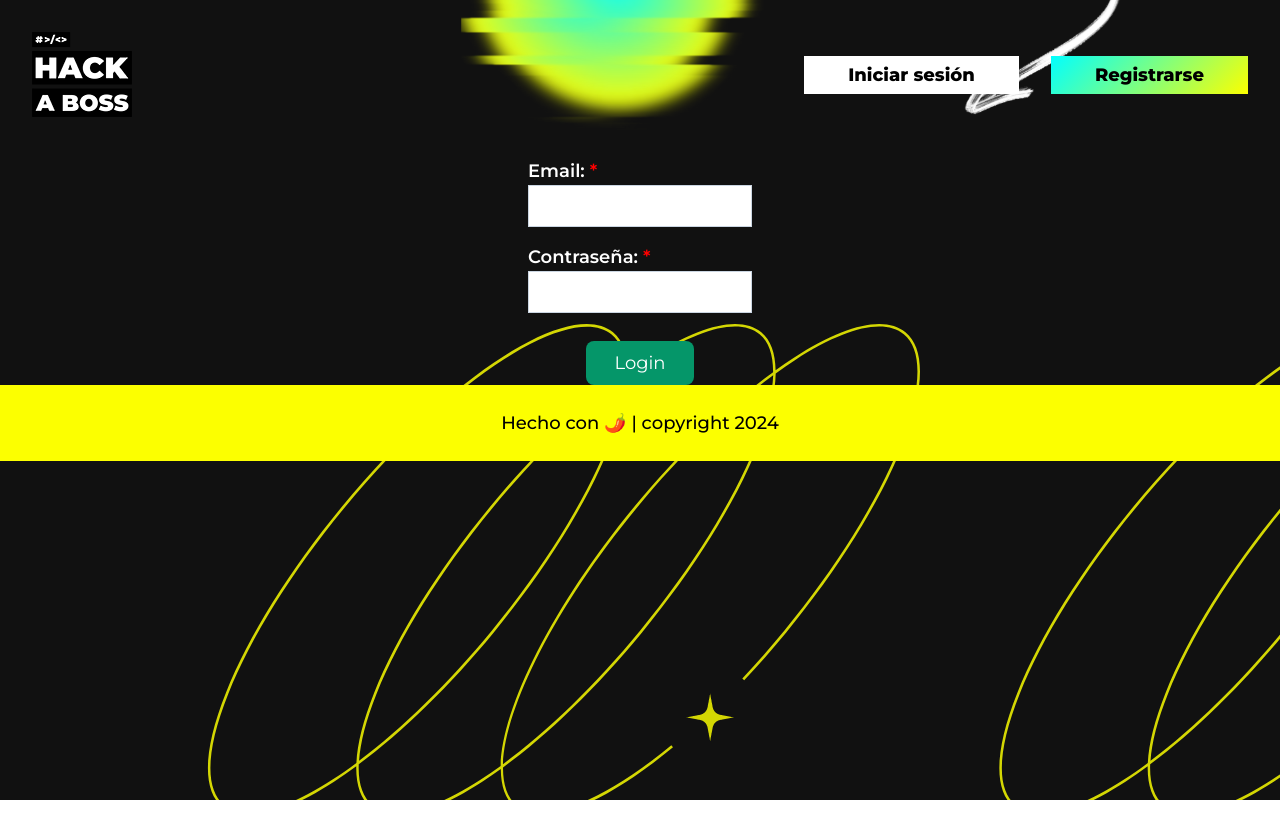
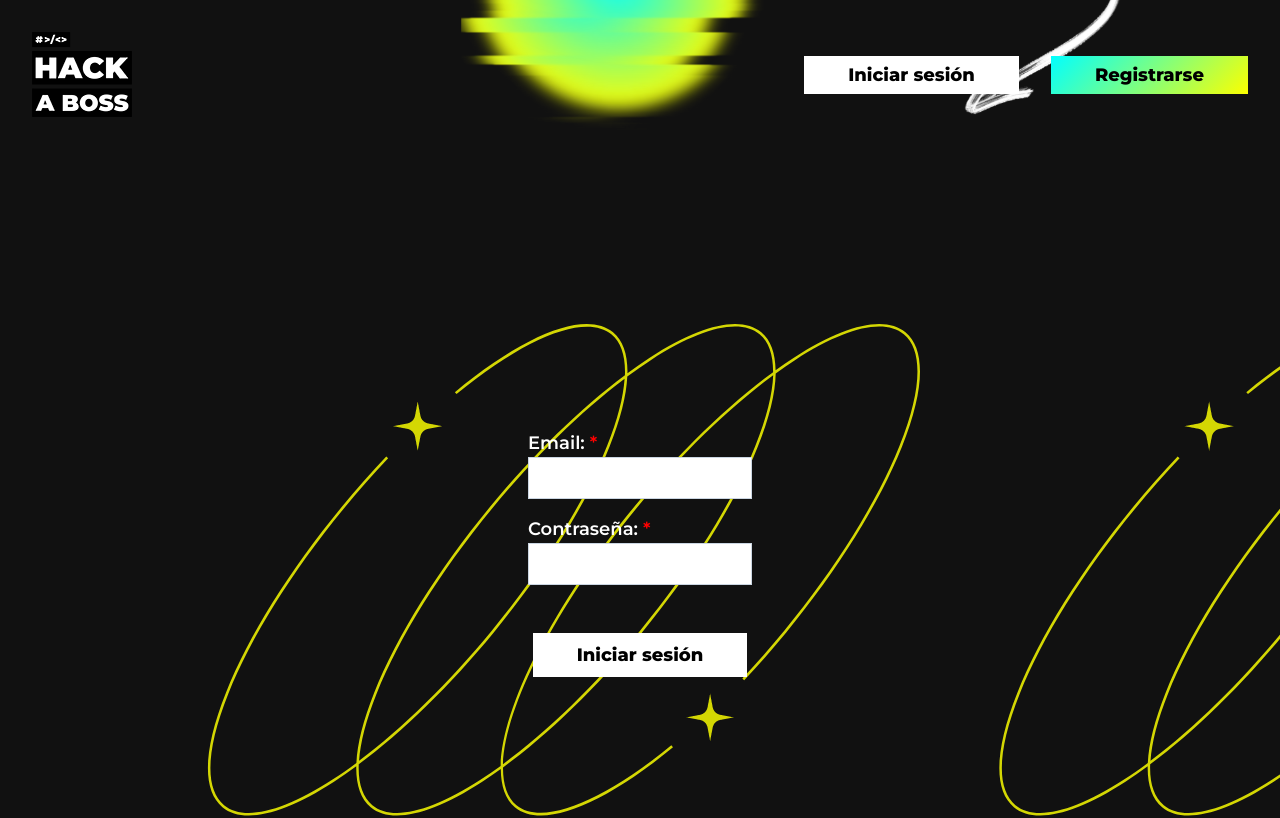
Before and after one commit to HectornsGit/FreedayQuiz_front, a Next.js app: page /login in a window 1280 px wide. Shown: the top 818 px of the page. Built offline with nearby package versions, Linux system fonts and the light colour scheme; no server answers.

Commit message:
general styles login form

```diff
--- a/src/app/layout.jsx
+++ b/src/app/layout.jsx
@@ -18,7 +18,11 @@ export default function RootLayout({ children, session }) {
             <body className={`${inter.className}`}>
                 <SessionProvider session={session}>
                     <Header />
-                    <ToastProvider>{children}</ToastProvider>
+                    <ToastProvider>
+                        <div className='h-lvh flex flex-col items-center justify-center'>
+                        {children}
+                        </div>
+                    </ToastProvider>
                     <Footer />
                 </SessionProvider>
             </body>
--- a/src/components/login.form.jsx
+++ b/src/components/login.form.jsx
@@ -62,14 +62,14 @@ function LoginForm() {
                     />
                 </div>
 
-               {/*  <div className="flex flex-col items-center mt-10">
+                <div className="flex flex-col items-center mt-10">
                 <button type="submit" className="text-black font-extrabold text-lg bg-white px-11 py-2
                 hover:bg-black hover:text-white hover:box-shadow-white"> Iniciar sesión </button>
-                </div> */}
-                <button className="px-7 py-2 rounded-lg bg-emerald-600 hover:bg-emerald-900 text-white justify-center items-center text-lg mt-5"
+                </div>
+               {/*  <button className="px-7 py-2 rounded-lg bg-emerald-600 hover:bg-emerald-900 text-white justify-center items-center text-lg mt-5"
                 type="submit">
                     Login
-                </button>
+                </button> */}
 
             </form>
         </div>
```
